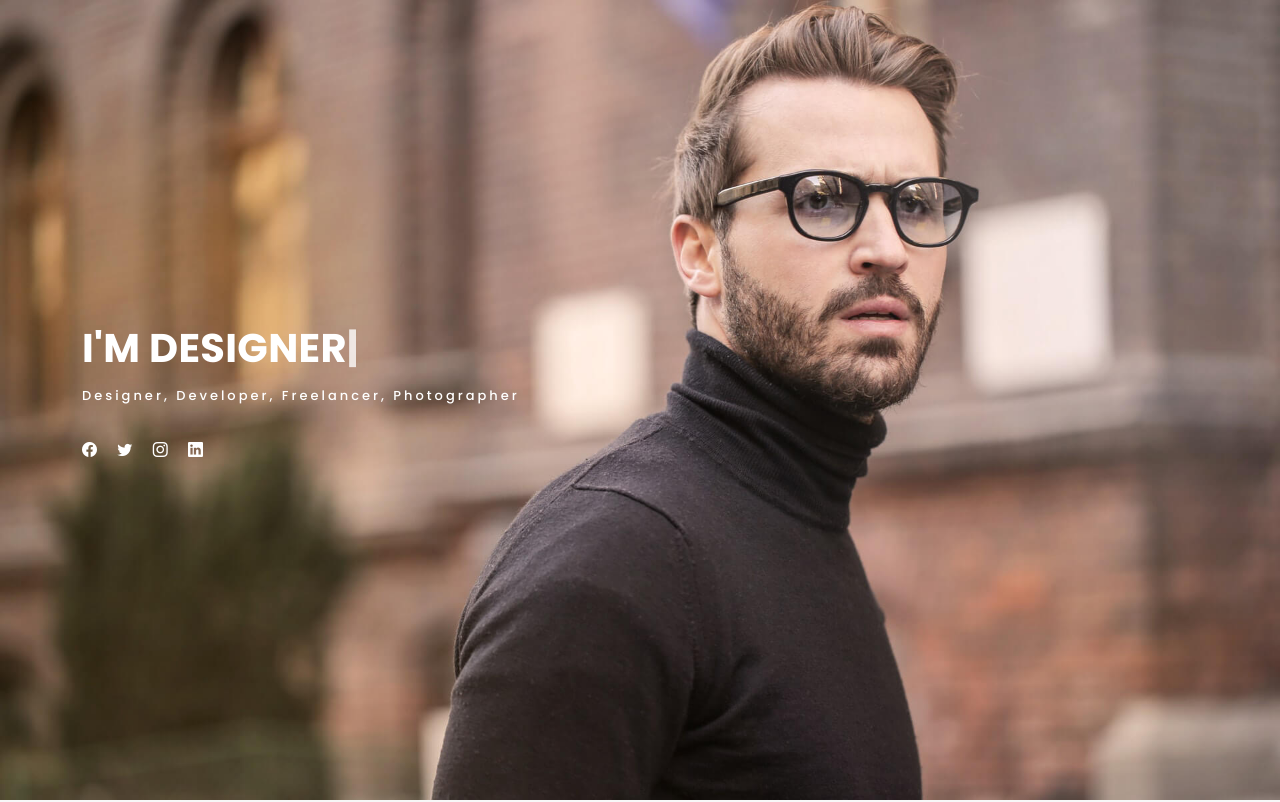
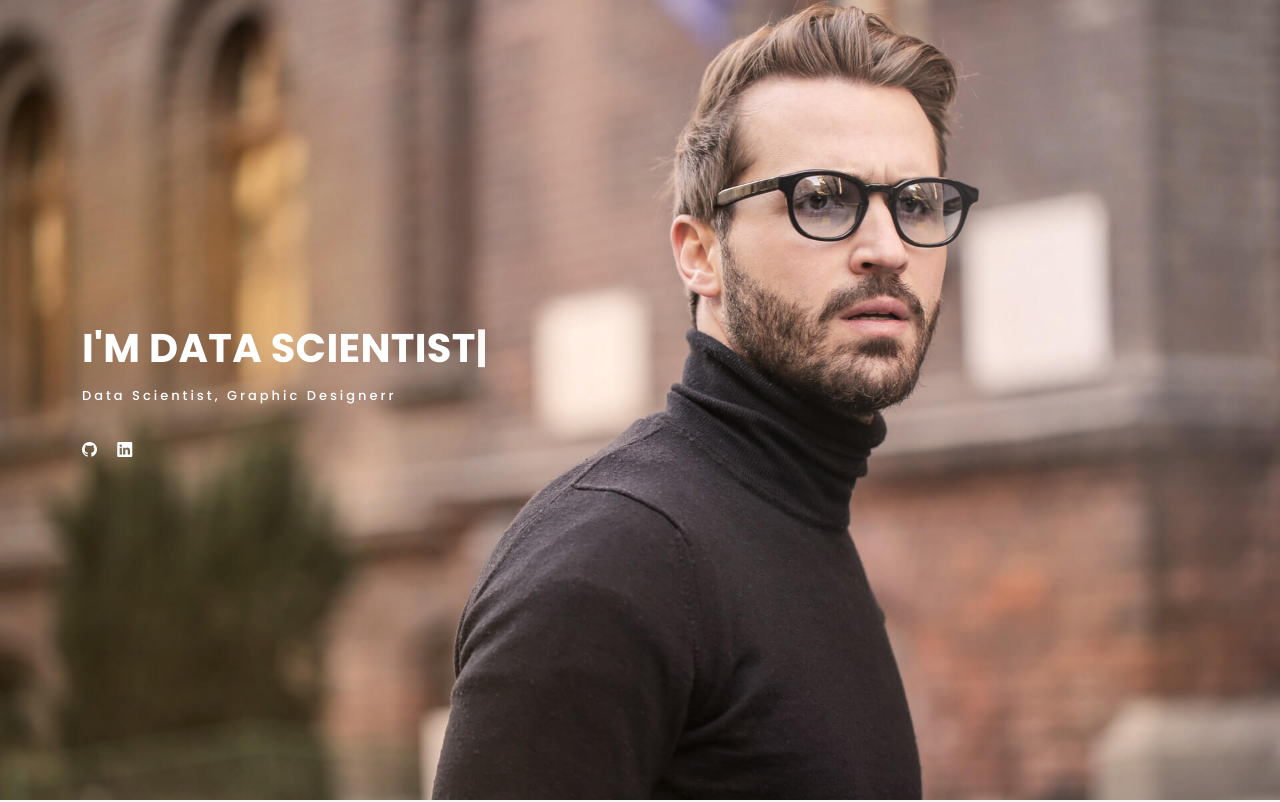
Before and after one commit to athenaru/athenaru, a plain HTML site: page index.html in a window 1280 px wide. Shown: the top 802 px of the page. Drawn offline with nearby package versions, Linux system fonts and the light colour scheme; a web font is replaced by a local one.

Commit message:
more branding edits

```diff
--- a/index.html
+++ b/index.html
@@ -81,14 +81,12 @@
 
     <div class="container">
       <div class="hero-content">
-        <h1>I'm <span class="typed" data-typed-items="Alex Smith, Designer, Developer, Freelancer, Photographer"></span></h1>
-        <p>Designer, Developer, Freelancer, Photographer</p>
+        <h1>I'm <span class="typed" data-typed-items="Athena Ru, Data Scientist, Graphic Designer"></span></h1>
+        <p>Data Scientist, Graphic Designerr</p>
 
         <ul class="list-unstyled list-social">
-          <li><a href="#"><i class="bi bi-facebook"></i></a></li>
-          <li><a href="#"><i class="bi bi-twitter"></i></a></li>
-          <li><a href="#"><i class="bi bi-instagram"></i></a></li>
-          <li><a href="#"><i class="bi bi-linkedin"></i></a></li>
+          <li><a href="https://github.com/athenaru"><i class="bi bi-github"></i></a></li>
+          <li><a href="https://www.linkedin.com/in/athena-ru-038a01b0/"><i class="bi bi-linkedin"></i></a></li>
         </ul>
       </div>
     </div>
```
Also changed, not shown: assets/img/my-logo.png.
